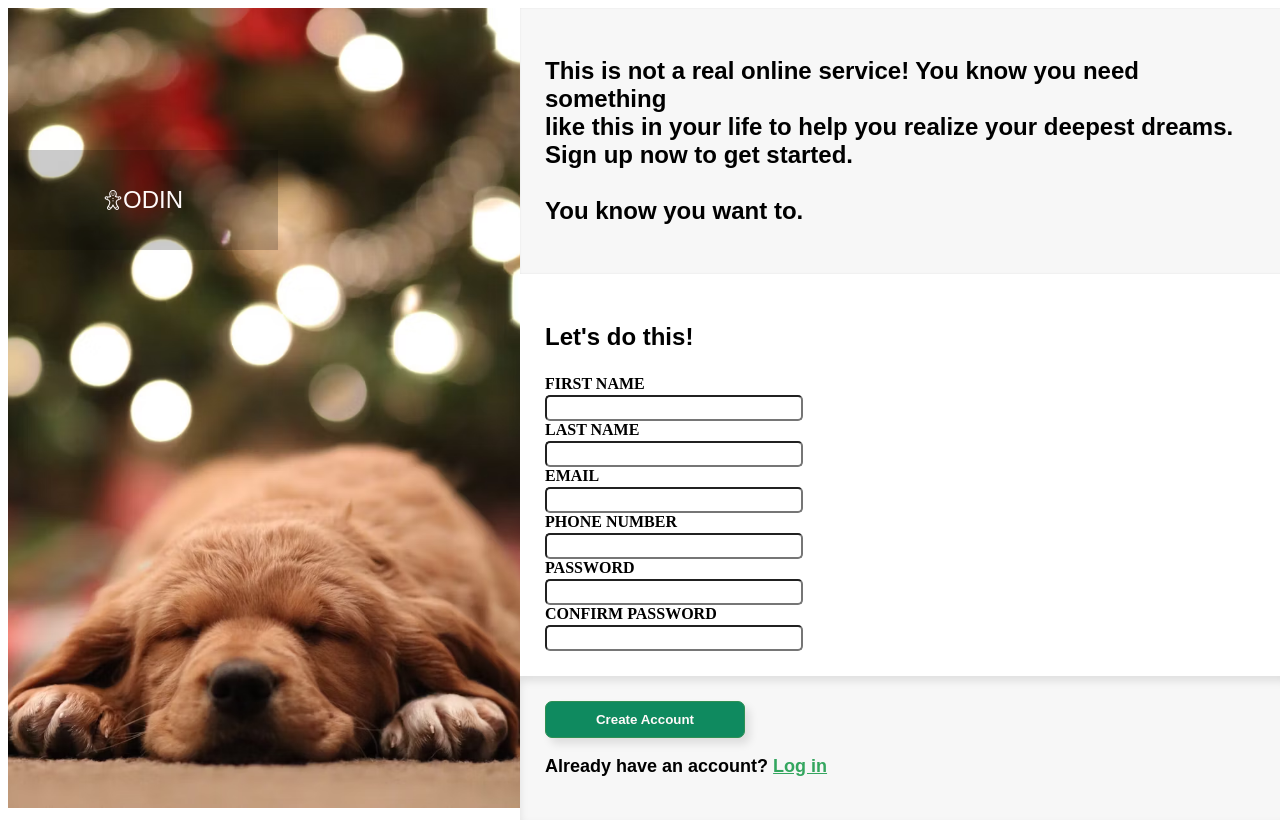
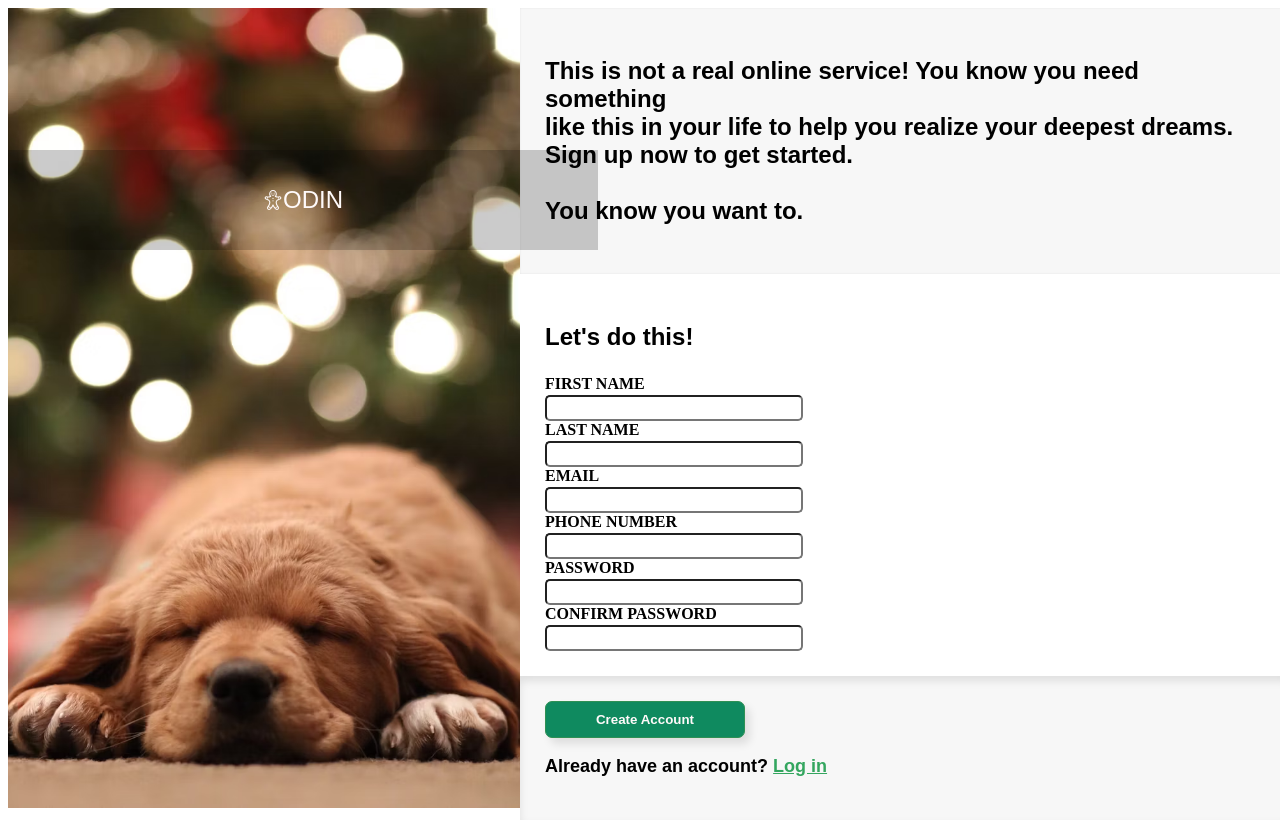
Before and after one commit to JaronPatton/sign-up-form, a plain HTML site: page index.html in a window 1280 px wide. Drawn offline with Linux system fonts and the light colour scheme.

Commit message:
Correct overlay width

```diff
--- a/style.css
+++ b/style.css
@@ -94,14 +94,14 @@ button {
 
 #logo-overlay {
   align-items: center;
+  box-sizing: border-box;
   justify-content: center;
-  padding: 0%;
   font-family: 'MountainsofChristmas-Bold', sans-serif;
   color: snow;
   position: absolute;
   top: 150px;
   height: 100px;
-  width: 270px;
+  width: 590px;
   font-size: 4rem;
   background-color: rgba(0, 0, 0, 0.202);
 }
```
